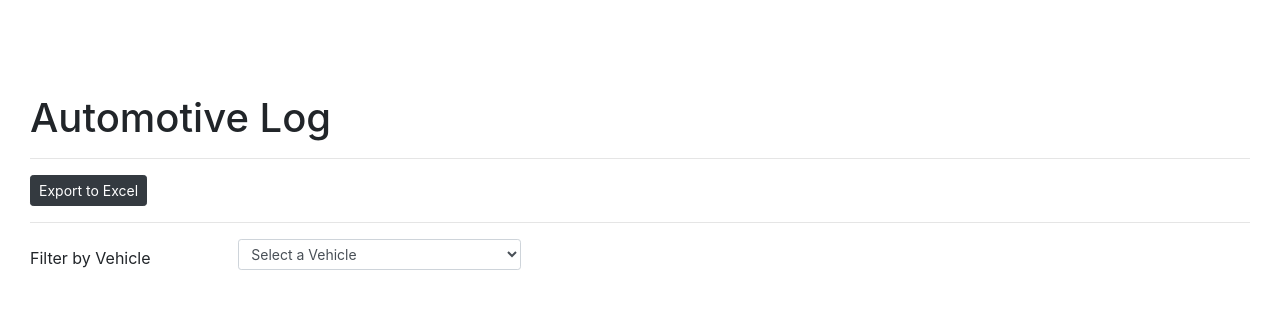
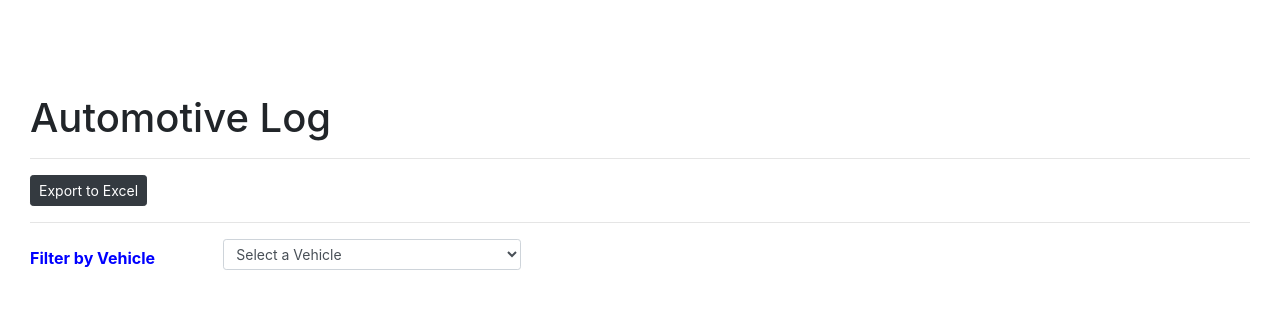
Before and after one commit to MKing301/django-mult-app, a Django app: page /autos/log/ in a window 1280 px wide. Shown: the part 56-373 px from the top of the page. Run offline with Django 3.2, Linux system fonts and the light colour scheme; data that the repository does not hold is empty; some libraries are stand-ins or nearby versions.

Commit message:
Update styling for automotive app log template

```diff
--- a/project/automotive/static/automotive/css/styles.css
+++ b/project/automotive/static/automotive/css/styles.css
@@ -45,3 +45,20 @@ label {
 .err {
     color: red;
 }
+
+.filter {
+    margin: 1px;
+}
+
+.col-form-label {
+    color: blue;
+    font-weight: bold;
+}
+
+.select-update {
+    padding-left: 0;
+}
+
+.col-form-label {
+    padding-right: 0;
+}
```
